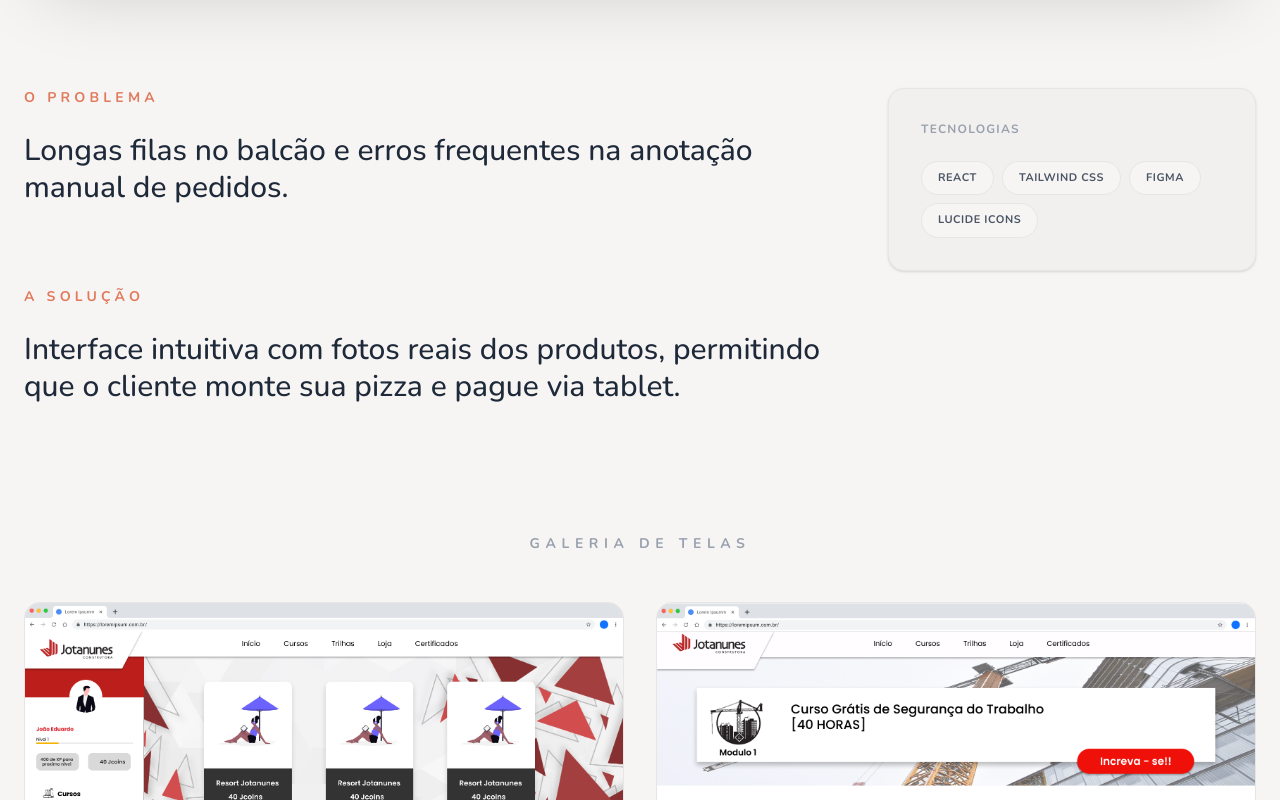
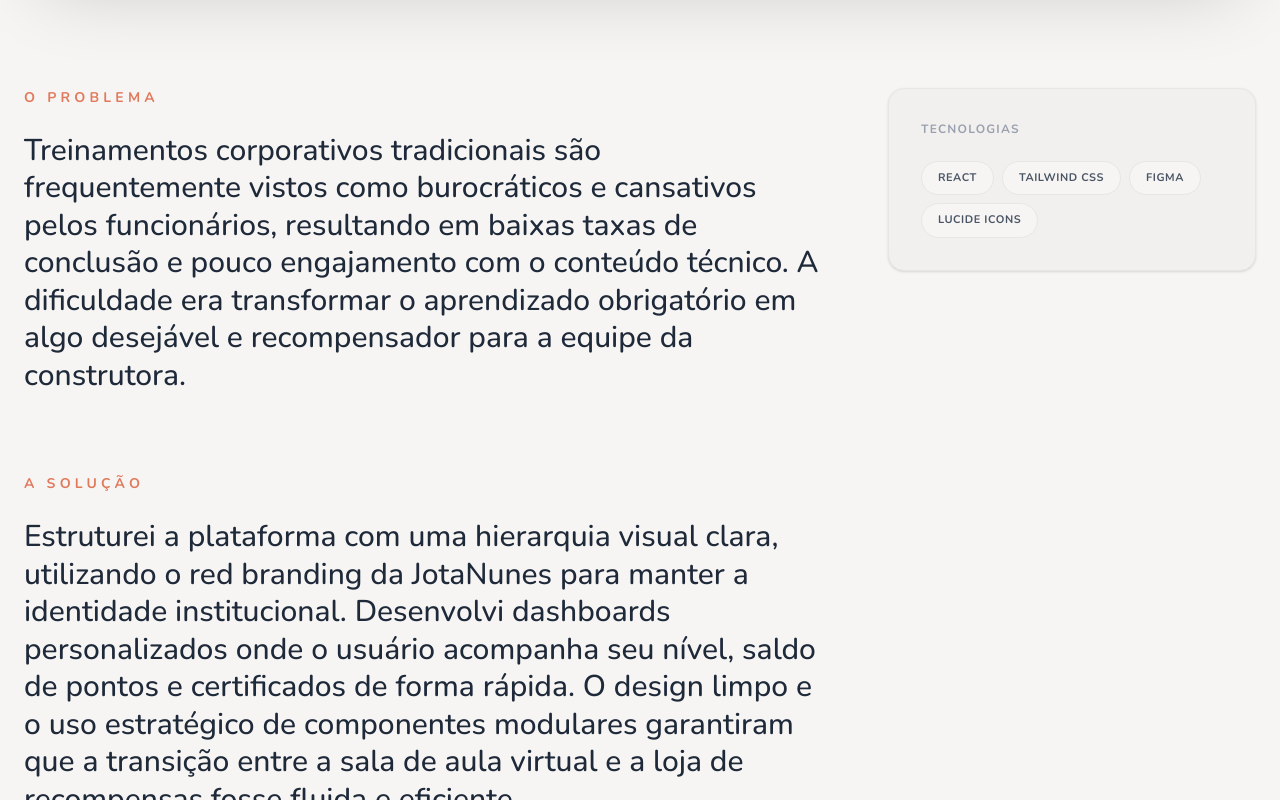
Before and after one commit to Nataly8674/Portifolio, a React (Vite) app: page /projeto/jotanunes in a window 1280 px wide. Shown: the part 1460-2260 px from the top of the page. Built offline with nearby package versions, Linux system fonts and the light colour scheme.

Commit message:
add Problemas e soluções e add links corrretos aos botões

```diff
--- a/src/Pags/Home.jsx
+++ b/src/Pags/Home.jsx
@@ -153,7 +153,9 @@ export default function App() {
                 <a href="#projetos" className="bg-[#E17A5D] text-white px-10 py-3 rounded-md font-bold text-lg hover:scale-105 transition-all shadow-sm">
                   Projetos
                 </a>
-                <a href="#" className="bg-transparent border-2 border-[#1A1A1A] text-[#1A1A1A] px-10 py-3 rounded-md font-bold text-lg hover:bg-[#1A1A1A] hover:text-white transition-all">
+                <a href="https://www.linkedin.com/in/nat%C3%A1lia-castilho-055343247/"
+                target="_blank"
+                rel="noopener noreferrer"  className="bg-transparent border-2 border-[#1A1A1A] text-[#1A1A1A] px-10 py-3 rounded-md font-bold text-lg hover:bg-[#1A1A1A] hover:text-white transition-all">
                   LinkedIn
                 </a>
               </div>
--- a/src/components/Footer.jsx
+++ b/src/components/Footer.jsx
@@ -30,14 +30,14 @@ export default function Footer() {
 
           <div className="flex flex-col sm:flex-row justify-center gap-4">
           <a
-              href="mailto:seuemail@exemplo.com"
+            href="mailto:nataliacastilho26@gmail.com?subject=Contato via Portfólio&body=Olá Natália, vi seus projetos e gostaria de conversar!"
             className="group flex items-center justify-center gap-3 bg-[#E17A5D] text-white px-10 py-4 rounded-full font-bold text-lg hover:bg-[#c9664a] transition-all shadow-lg hover:shadow-[#E17A5D]/20 hover:-translate-y-1"
           >
             <Mail className="w-5 h-5 transition-transform group-hover:rotate-12" />
             Enviar e-mail
           </a>
             <a
-              href="https://linkedin.com/in/seu-perfil"
+              href="https://www.linkedin.com/in/nat%C3%A1lia-castilho-055343247/"
               target="_blank"
               className="bg-white text-[#1A1A1A] border border-[#E8E6E4] px-10 py-4 rounded-full font-bold text-lg hover:bg-[#F9FAFF] transition-all shadow-sm hover:-translate-y-1"
             >
@@ -52,9 +52,32 @@ export default function Footer() {
         <div className="max-w-7xl mx-auto flex flex-col md:flex-row justify-between items-center gap-8">
           <p className="text-[#555555]/60 text-sm">© 2026 Natália Castilho. Todos os direitos reservados.</p>
 <div className="flex gap-8">
-            <a href="#" className="text-[#555555] hover:text-[#E17A5D] font-medium transition-colors">GitHub</a>
-            <a href="#" className="text-[#555555] hover:text-[#E17A5D] font-medium transition-colors">LinkedIn</a>
-            <a href="#" className="text-[#555555] hover:text-[#E17A5D] font-medium transition-colors">Instagram</a>
+  <a
+    href="https://github.com/Nataly8674"
+    target="_blank"
+    rel="noopener noreferrer"
+    className="text-[#555555] hover:text-[#E17A5D] font-medium transition-colors"
+  >
+    GitHub
+  </a>
+
+  <a
+    href="https://www.linkedin.com/in/nat%C3%A1lia-castilho-055343247/"
+    target="_blank"
+    rel="noopener noreferrer"
+    className="text-[#555555] hover:text-[#E17A5D] font-medium transition-colors"
+  >
+    LinkedIn
+  </a>
+
+  <a
+    href="https://www.instagram.com/naty_castilho2/"
+    target="_blank"
+    rel="noopener noreferrer"
+    className="text-[#555555] hover:text-[#E17A5D] font-medium transition-colors"
+  >
+    Instagram
+  </a>
 </div>
         </div>
       </footer>
--- a/src/data/projects.js
+++ b/src/data/projects.js
@@ -23,8 +23,8 @@ const projectsData = [
     role: "UI/UX Designer & Web Developer",
     shortDescription: "Sistema de autoatendimento para tablets focado em agilizar pedidos.",
     heroImage: mockupHome,
-    problem: "Longas filas no balcão e erros frequentes na anotação manual de pedidos.",
-    solution: "Interface intuitiva com fotos reais dos produtos, permitindo que o cliente monte sua pizza e pague via tablet.",
+    problem: "Estabelecimentos físicos enfrentam gargalos no atendimento durante horários de pico, gerando filas e erros em pedidos anotados manualmente. Além disso, cardápios impressos dificultam a atualização rápida de preços e promoções, tornando a operação lenta e menos rentável.",
+    solution: "Projetei uma interface que une o rústico ao moderno. Utilizei ilustrações em estilo 'hand-drawn' na Home para criar uma conexão emocional com a culinária artesanal, enquanto o cardápio e o checkout seguem padrões de usabilidade limpos, com botões de fácil clique e hierarquia visual clara. Foquei em um fluxo de pagamento simplificado e uma sacola de compras sempre visível, garantindo clareza em todas as etapas do pedido.",
     tools: ["React", "Tailwind CSS", "Figma", "Lucide Icons"],
     gallery: [
     telaCardapio, telaPagamento,
@@ -37,8 +37,8 @@ const projectsData = [
     role: "UI/UX Designer & Web Developer",
     shortDescription: "Design de plataforma e-learning corporativa com sistema de certificados, gamificação e ranking.",
     heroImage: LoginJotanunes,
-    problem: "Longas filas no balcão e erros frequentes na anotação manual de pedidos.",
-    solution: "Interface intuitiva com fotos reais dos produtos, permitindo que o cliente monte sua pizza e pague via tablet.",
+    problem: "Treinamentos corporativos tradicionais são frequentemente vistos como burocráticos e cansativos pelos funcionários, resultando em baixas taxas de conclusão e pouco engajamento com o conteúdo técnico. A dificuldade era transformar o aprendizado obrigatório em algo desejável e recompensador para a equipe da construtora.",
+    solution: "Estruturei a plataforma com uma hierarquia visual clara, utilizando o red branding da JotaNunes para manter a identidade institucional. Desenvolvi dashboards personalizados onde o usuário acompanha seu nível, saldo de pontos e certificados de forma rápida. O design limpo e o uso estratégico de componentes modulares garantiram que a transição entre a sala de aula virtual e a loja de recompensas fosse fluida e eficiente.",
     tools: ["React", "Tailwind CSS", "Figma", "Lucide Icons"],
     gallery: [
     LojaJotanunes, CursoJotanunes,
@@ -51,8 +51,8 @@ const projectsData = [
     role: "UI/UX Designer & Web Developer",
     shortDescription: "Aplicativo de leitura",
     heroImage: novabiblioteca,
-    problem: "XXXXXXXXXXXXXXXXXXXXXXXXXXXXXXXXXXXXXXXX",
-    solution: "XXXXXXXXXXXXXXXXXXXXXXXXX",
+    problem: "Leitores digitais muitas vezes enfrentam interfaces saturadas e pouco imersivas, que distraem o foco principal: o conteúdo. Além disso, a dificuldade em organizar leituras futuras e interagir com outros leitores em um só lugar torna a experiência fragmentada e cansativa.",
+    solution: "Projetei e desenvolvi uma interface Dark Mode personalizada, utilizando React e Tailwind CSS, para reduzir a fadiga visual e aumentar a imersão. Centralizei funcionalidades de catálogo, fórum comunitário e sistema de anotações com um design minimalista e intuitivo, proporcionando uma jornada de leitura fluida e organizada.",
     tools: ["React", "Tailwind CSS", "Figma", "Lucide Icons"],
     gallery: [
         NovaBiblioteca2,NovaBiblioteca3
@@ -61,12 +61,12 @@ const projectsData = [
 
     {
     slug: "projetoesperanca", // O nome que vai aparecer na URL (ex: /projeto/pizzaria-tablet)
-    title: "Autoatendimento Pizzeria",
+    title: "Projeto Esperança",
     role: "UI/UX Designer & Web Developer",
     shortDescription: "Aplicativo plantação comunitaria",
     heroImage: ProjetoEsperanca,
-    problem: "XXXXXXXXXXXXXXXXXXXXXXX",
-    solution: "XXXXXXXXXXXXXXXXXXXX",
+    problem: "Muitas comunidades locais enfrentam uma desconexão entre vizinhos, dificultando a organização para melhorias no bairro, o compartilhamento de recursos e a disseminação de informações sobre iniciativas sustentáveis, como feiras orgânicas e pontos de doação. A falta de uma plataforma centralizada e acessível impede que ações individuais se transformem em um impacto coletivo significativo.",
+    solution: "Projetei e desenvolvi o 'Projeto Esperança', um aplicativo mobile com interface intuitiva e acolhedora, que centraliza as necessidades da comunidade. Implementei funcionalidades chave como um mapa de feiras e pontos de doação, um canal para denúncias e melhorias no bairro ('Seu Bairro'), e um fórum comunitário. O app atua como um hub, conectando cidadãos a ações concretas, fomentando a economia local e facilitando o engajamento social.",
     tools: ["React", "Tailwind CSS", "Figma", "Lucide Icons"],
     gallery: [
     ProjetoEsperanca2,ProjetoEsperanca3
```
Also changed, not shown: 1 other file (tests, documents, lock files or other folders). Lines whose indentation alone changed are shown as unchanged.
